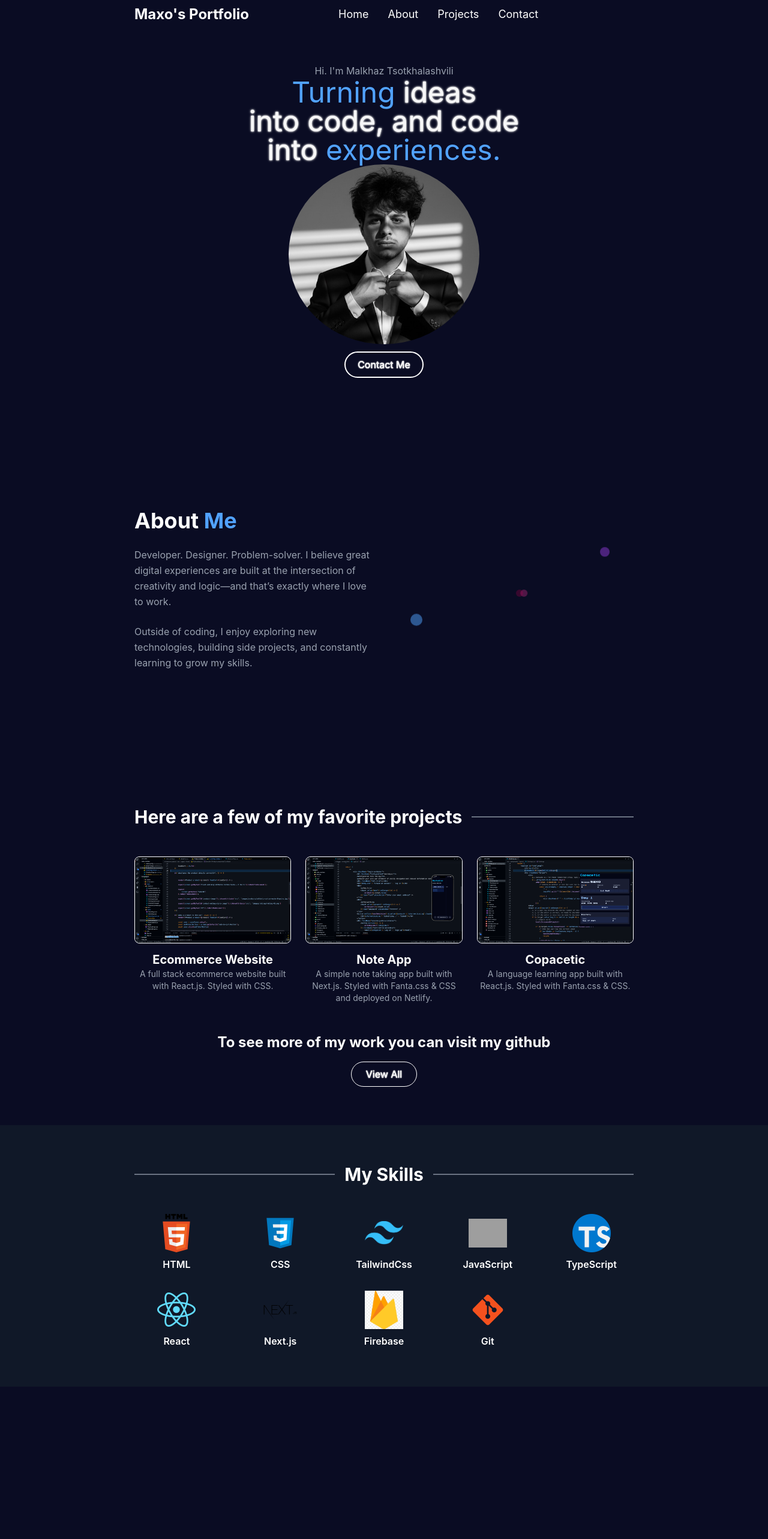
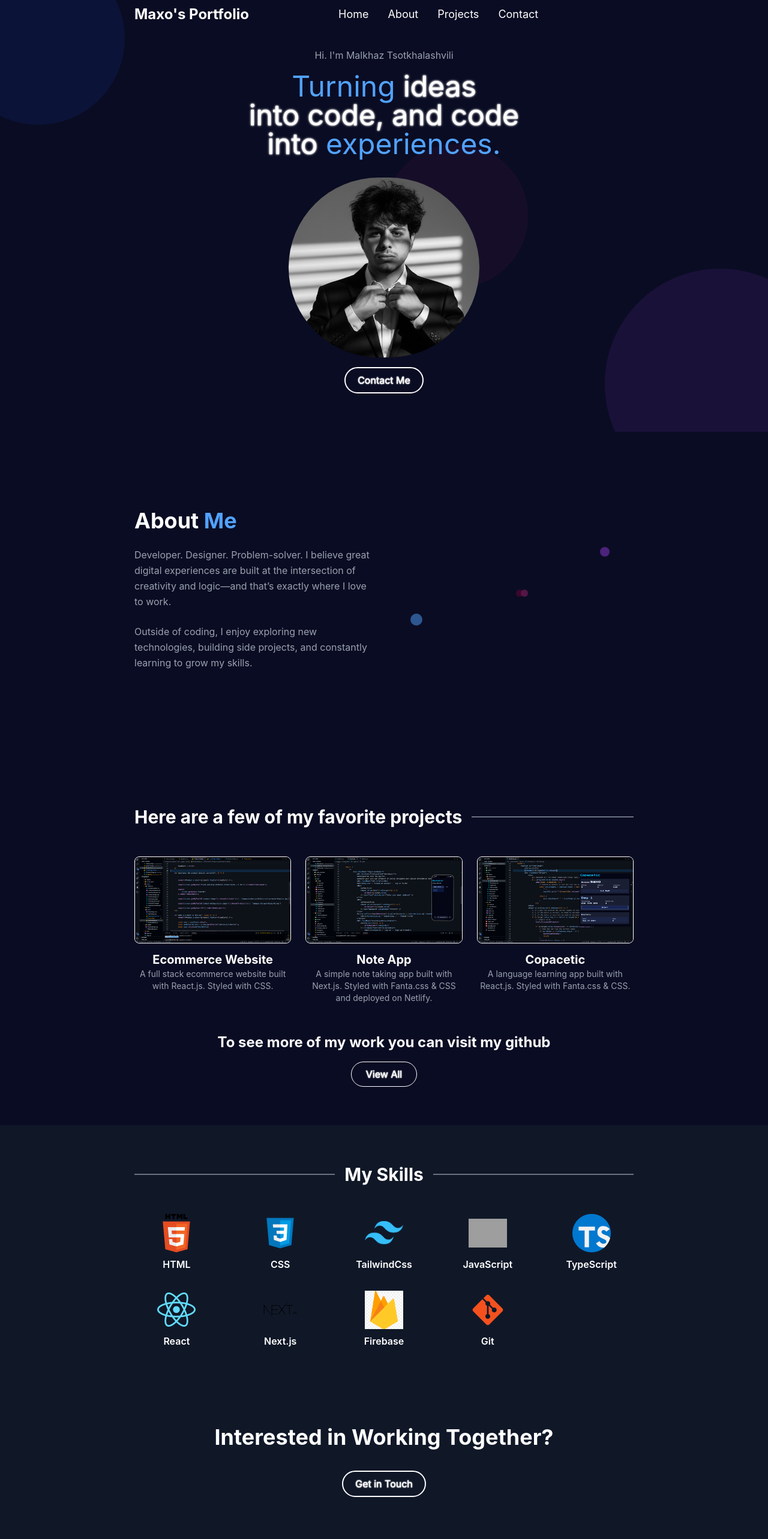
Before and after one commit to MaxoGitAcc/PORTFELIO, a Next.js app: page / in a window 1280 px wide. Shown: the top 2566 px of the page at 60% size. Before the commit the page ends 2312 px from the top, so only its background shows below. Built offline with nearby package versions, Linux system fonts and the light colour scheme; grey boxes are pictures that could not be loaded; some icons are missing.

Commit message:
Contact for now

```diff
--- a/app/layout.tsx
+++ b/app/layout.tsx
@@ -1,3 +1,4 @@
+import Contact from "@/components/Contact";
 import Navbar from "@/components/Navbar";
 import "@/styles/globals.css";
 import { Metadata} from "next";
@@ -27,6 +28,7 @@ export default function RootLayout({
       <body className="bg-[#0a0c23] text-white">
         <Navbar />
         {children}
+        <Contact />
       </body>
     </html>
   );
--- /dev/null
+++ b/components/Contact.tsx
@@ -0,0 +1,66 @@
+'use client'
+
+import React from 'react'
+import { socialButtons } from './Navbar'
+import { AnimatePresence, motion } from 'framer-motion' // Framer Motion gestures
+import { useState } from 'react'
+
+const Contact = () => {
+    const [socials, setSocials] = useState(false)
+
+    function toggleSocials() {
+        setSocials(prev => !prev)
+    }
+
+
+    return (
+        <footer className='w-screen py-16 bg-gray-900'>
+            <div className='w-[65%] mx-auto flex flex-col items-center justify-center space-y-6 text-center'>
+
+                <h1 className='text-4xl font-bold'>Interested in Working Together?</h1>
+
+                <motion.div
+                    whileHover={{ scale: 1.2 }}
+                    whileTap={{ scale: 0.8 }}
+                    className='mt-[0.75rem]'
+                >
+                    <button className='border-2 rounded-full py-2 px-5'
+                        style={{ textShadow: `0 0 1px #fff, 0 0 2px #eee, 0 0 2px #ddd` }}
+                        onClick={toggleSocials}>
+                        Get in Touch
+                    </button>
+                </motion.div>
+
+
+                <div className='h-12 items-center justify-center mt-[1rem]'>
+                    <AnimatePresence initial={false}>
+                        {socials && (
+                            <motion.div className='flex space-x-[1.5rem]'
+                                initial={{ opacity: 0, scale: 0 }}
+                                animate={{ opacity: 1, scale: 1 }}
+                                exit={{ opacity: 0, scale: 0 }}
+                                key="box">
+                                {socialButtons.map((content, i) => {
+                                    return (
+                                        <button key={i}
+                                            className='border-2 rounded-[100%] p-2 cursor-pointer'
+                                            style={{ border: `0 0 1px #fff, 0 0 2px #eee, 0 0 3px #ddd, 0 0 4px #ccc` }}>
+                                            <a href={content.src} target='_blank'>
+                                                <i className={`${content.class} size[3rem]`}></i>
+                                            </a>
+                                        </button>
+                                    )
+                                })}
+                            </motion.div>
+                        )}
+                    </AnimatePresence>
+                </div>
+
+
+                <p className='text-gray-400 text-sm'>&copy; 2025 Maxo. All rights reserved.</p>
+            </div>
+        </footer>
+    )
+}
+
+export default Contact
--- a/components/layout/Hero.tsx
+++ b/components/layout/Hero.tsx
@@ -12,16 +12,24 @@ const Hero = () => {
   }
 
   return (
-    <section id='home' className='h-[90vh] w-screen'>
-      <div className='w-[65%] mx-auto h-[100vh] flex flex-col items-center justify-center'>
+    <section id='home' className='relative h-[90vh] w-screen bg-[#0a0c23] overflow-hidden'>
 
+      {/* Background floating blobs */}
+      <div className='absolute inset-0'>
+        <div className='absolute w-72 h-72 bg-blue-600 opacity-10 rounded-full -top-20 -left-20 animate-pulse'></div>
+        <div className='absolute w-96 h-96 bg-purple-500 opacity-10 rounded-full -bottom-28 -right-28 animate-pulse'></div>
+        <div className='absolute w-60 h-60 bg-pink-500 opacity-5 rounded-full top-1/3 left-1/2 animate-pulse'></div>
+      </div>
+
+      {/* Main content */}
+      <div className='relative w-[65%] mx-auto h-[100vh] flex flex-col items-center justify-center'>
 
         <h3 className='text-gray-400 max-md:text-sm'>Hi. I'm Malkhaz Tsotkhalashvili</h3>
 
-        <h1 className="text-5xl max-md:text-3xl text-center text-white">
+        <h1 className="text-5xl max-md:text-3xl text-center text-white mt-4">
           <span className="text-blue-400">Turning </span>
           <span className='animate-pulse'
-            style={{textShadow: `0 0 1px #fff, 0 0 2px #eee, 0 0 3px #ddd, 0 0 4px #ccc`}}>
+            style={{ textShadow: `0 0 1px #fff, 0 0 2px #eee, 0 0 3px #ddd, 0 0 4px #ccc` }}>
             ideas<br />
             into code, and code <br />
             into
@@ -29,46 +37,41 @@ const Hero = () => {
           <span className="text-blue-400"> experiences.</span>
         </h1>
 
-
-        <img src="/HEROIMG1.jpg" alt="logo" className='rounded-[100%] h-[300px] max-md:h-[260]' />
+        <img src="/HEROIMG1.jpg" alt="logo" className='rounded-full h-[300px] max-md:h-[260px] mt-8' />
 
         <motion.div
           whileHover={{ scale: 1.2 }}
           whileTap={{ scale: 0.8 }}
-          className='mt-[0.75rem]'
+          className='mt-4'
         >
           <button className='border-2 rounded-full py-2 px-5'
-            style={{textShadow: `0 0 1px #fff, 0 0 2px #eee, 0 0 2px #ddd`}}
+            style={{ textShadow: `0 0 1px #fff, 0 0 2px #eee, 0 0 2px #ddd` }}
             onClick={toggleSocials}>
             Contact Me
           </button>
         </motion.div>
 
-
-        <div className='h-12 items-center justify-center mt-[1rem]'>
+        <div className='h-12 flex items-center justify-center mt-4'>
           <AnimatePresence initial={false}>
             {socials && (
-            <motion.div className='flex space-x-[1.5rem]'
+              <motion.div className='flex space-x-6'
                 initial={{ opacity: 0, scale: 0 }}
                 animate={{ opacity: 1, scale: 1 }}
                 exit={{ opacity: 0, scale: 0 }}
-              key="box">
-                {socialButtons.map((content, i) => {
-                  return (
+                key="socials">
+                {socialButtons.map((content, i) => (
                   <button key={i}
-                      className='border-2 rounded-[100%] p-2 cursor-pointer'
-                      style={{border: `0 0 1px #fff, 0 0 2px #eee, 0 0 3px #ddd, 0 0 4px #ccc`}}>
-                        <a href={content.src} target='_blank'>
-                          <i className={`${content.class} size[3rem]`}></i>
+                    className='border-2 rounded-full p-2 cursor-pointer'
+                    style={{ border: `0 0 1px #fff, 0 0 2px #eee, 0 0 3px #ddd, 0 0 4px #ccc` }}>
+                    <a href={content.src} target='_blank' rel='noopener noreferrer'>
+                      <i className={`${content.class} text-2xl`}></i>
                     </a>
                   </button>
-                  )
-                })}
+                ))}
               </motion.div>
             )}
           </AnimatePresence>
         </div>
-
 
       </div>
     </section>
```
Also changed, not shown: styles/globals.css (line endings or trailing spaces). Lines whose indentation alone changed are shown as unchanged.
